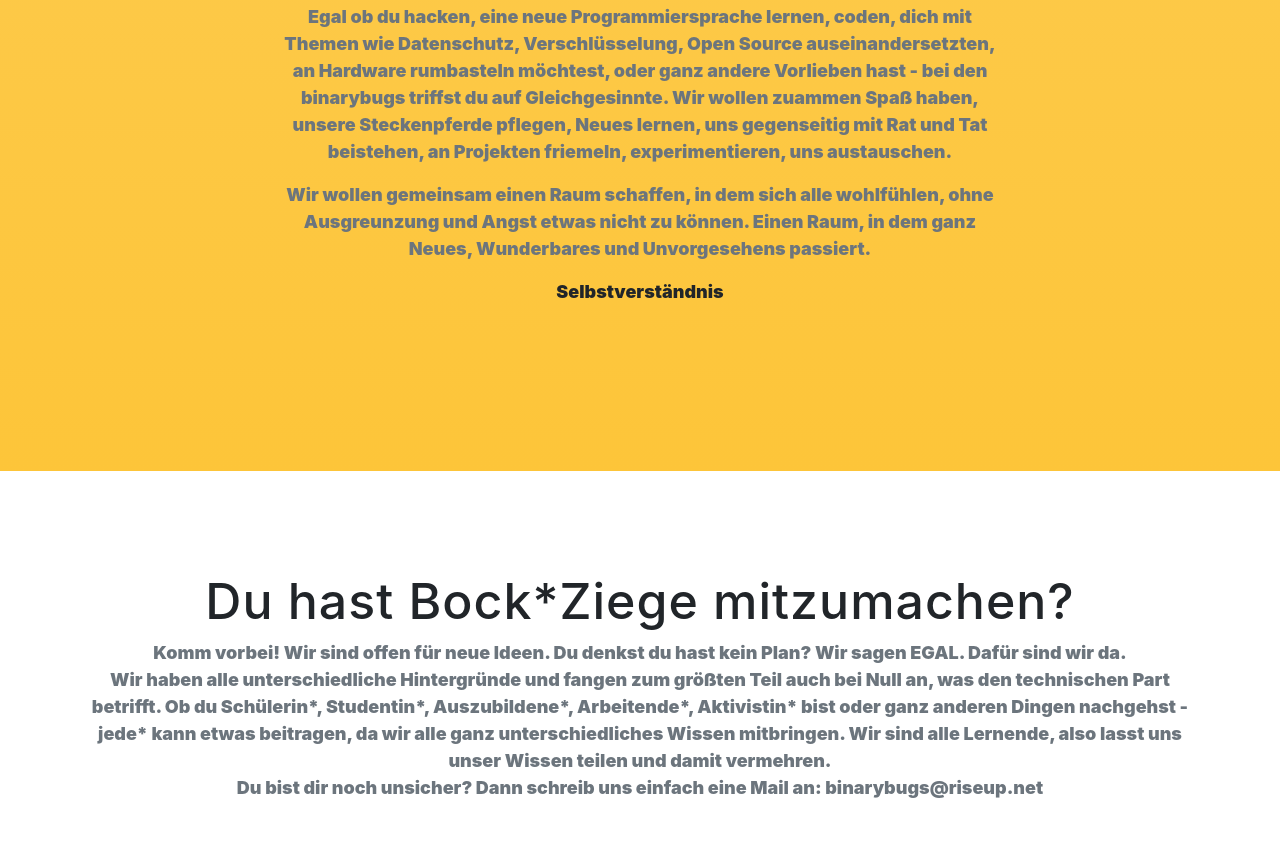
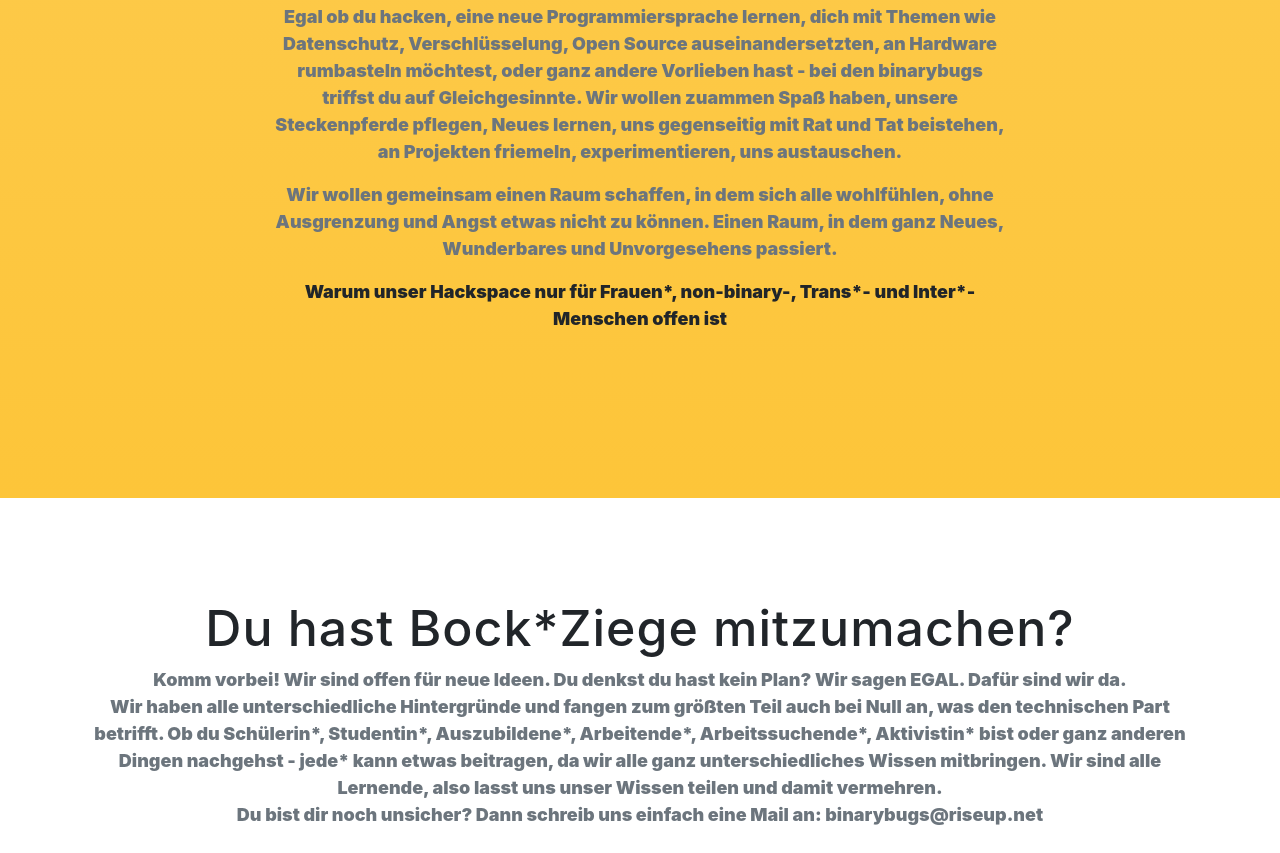
Before and after one commit to binary-bugs/binary-bugy.github.io, a website with bundled scripts: page index.html in a window 1280 px wide. Shown: the part 1207-2060 px from the top of the page. Built offline with nearby package versions, Linux system fonts and the light colour scheme; a web font is replaced by a local one.

Commit message:
spelling, added workless people, self-concept

```diff
--- a/index.html
+++ b/index.html
@@ -89,8 +89,7 @@
 						<b/>Feministischer* Hackspace Jena!<b/>
 					</h1>
 					<h1> <br> <b/> Wir hacken, basteln und helfen uns gegenseitig, <b/> </p>
-					<h1> <b/> beginnen Projekte, <b/> </p>
-					<h1> <b/> dies, das usw.<b/> </p>
+					<h1> <b/> beginnen Projekte, dies, das usw. <b/> </p>
 
           </div>
         </div>
@@ -104,7 +103,7 @@
             <h2 class="section-heading">Wir sind eine Gruppe von Frauen*, die sich mit IT beschäftigen</h2>
             <p class="text-muted">
 				 Egal ob du hacken, eine neue
-				 Programmiersprache lernen, coden, dich mit Themen wie Datenschutz,
+				 Programmiersprache lernen, dich mit Themen wie Datenschutz,
 				 Verschlüsselung, Open Source auseinandersetzten, an Hardware rumbasteln möchtest,
 				 oder ganz andere Vorlieben hast - bei den binarybugs triffst du auf Gleichgesinnte.
 				 Wir wollen zuammen Spaß haben, unsere Steckenpferde pflegen, Neues lernen,
@@ -113,10 +112,10 @@
 			</p>
 			<p class="text-muted">
 				Wir wollen gemeinsam einen Raum schaffen,
-				in dem sich alle wohlfühlen, ohne Ausgreunzung
+				in dem sich alle wohlfühlen, ohne Ausgrenzung
 				und Angst etwas nicht zu können. Einen Raum, in dem ganz Neues, Wunderbares und Unvorgesehens passiert.
             </p>
-            <p>Selbstverständnis</p>
+            <p>Warum unser Hackspace nur für Frauen*, non-binary-, Trans*- und Inter*- Menschen offen ist</p>
           </div>
         </div>
       </div>
@@ -131,7 +130,7 @@
           </p>
 			<p class="text-muted">
 				Wir haben alle unterschiedliche Hintergründe und fangen zum größten Teil
-				auch bei Null an, was den technischen Part betrifft. Ob du Schülerin*, Studentin*, Auszubildene*, Arbeitende*,
+				auch bei Null an, was den technischen Part betrifft. Ob du Schülerin*, Studentin*, Auszubildene*, Arbeitende*, Arbeitssuchende*,
 				Aktivistin* bist oder ganz anderen Dingen nachgehst - jede* kann etwas beitragen, da wir alle
 				ganz unterschiedliches Wissen mitbringen. Wir sind alle Lernende, also lasst uns unser Wissen teilen und
 				damit vermehren.
@@ -148,7 +147,7 @@
 			  <h3> Wir treffen uns jeden Sonntag ab 14 Uhr im Seminarraum im
 				  <a href="https://www.openstreetmap.org/way/247013951">
 				  Haus auf der Mauer
-				  </a> zum Pizzakränzchen <strike>mit veg. Hack und Mett</strike>.
+				  </a> zum Pizzakränzchen <strike>mit veg. Hack und Zwiebeln</strike>.
 				  Wir bleiben bis min. 20 Uhr vor Ort, wenn du später kommst, ist das also kein Problem.
 			  </h3>
           <ul class="list-group list-group-flush">
```
